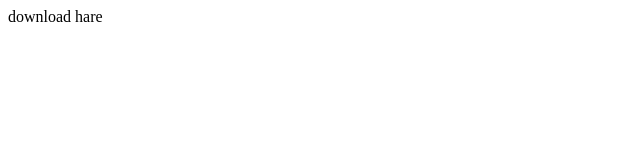
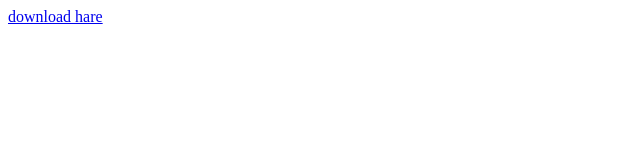
Before and after one commit to saarors/monitor, a plain HTML site: page index.html in a window 1280 px wide. Shown: the whole page, without its empty margins (0-640 px from the left). Drawn offline with Linux system fonts and the light colour scheme.

Commit message:
Update index.html
Signed-off-by: IWO <saarleshembar@gmail.com>

```diff
--- a/index.html
+++ b/index.html
@@ -1,8 +1,9 @@
 <html>
 <head><title>download monitor</title></head>
-<body><a
-        href="to_download/monitorV-0.9.5.1.zip
-              "></a>download hare</body>
+<body><a href="to_download/monitorV-0.9.5.1.zip">
+      download hare
+</a>
+</body>
 
 
 </html>
```
